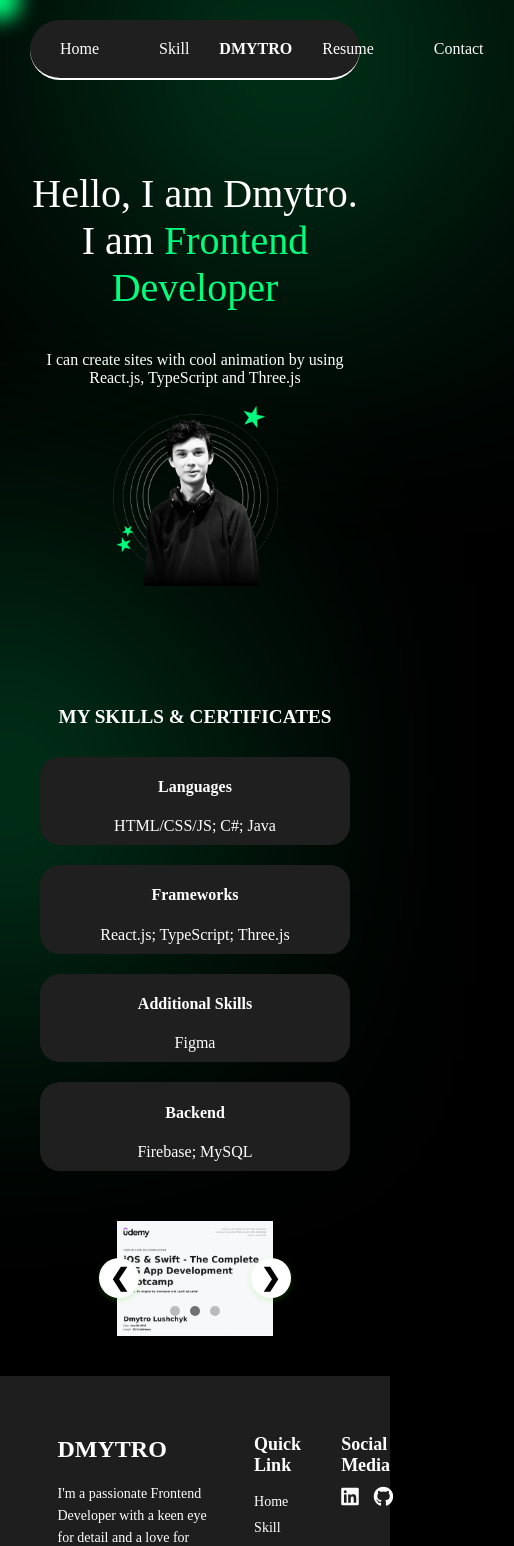
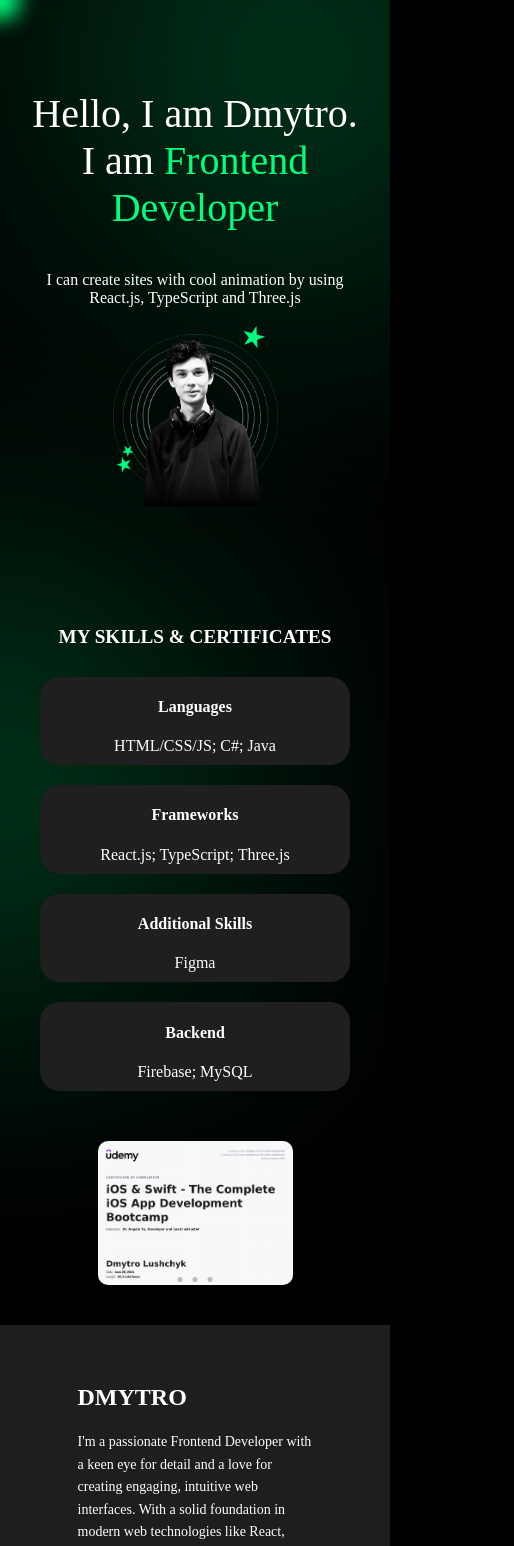
Before and after one commit to beltyz/portfolio_React, a React (Create React App) app: page / in a window 390 px wide. Shown: the top 1546 px of the page, 514 px wide, since content can reach past the window. Built offline with nearby package versions, Linux system fonts and the light colour scheme.

Commit message:
create responsive design to footer and image slider

```diff
--- a/src/Components/ImageSlider.css
+++ b/src/Components/ImageSlider.css
@@ -72,7 +72,7 @@
   /* Dots indicator at the bottom */
   .dots {
     position: absolute;
-    bottom: 20px;
+    bottom: 2%;
     left: 50%;
     transform: translateX(-50%);
     display: flex;
@@ -93,3 +93,31 @@
   .active-dot {
     background-color: #717171;
   }
+  @media screen and (max-width: 757px) {
+    .prev
+    {
+        display: none;
+    }
+    .next
+    {
+        display: none;
+    }
+    .dot {
+        cursor: pointer;
+        height: 5px;
+        width: 5px;
+        margin: 0 5px;
+        background-color: #bbb;
+        border-radius: 50%;
+        display: inline-block;
+        transition: background-color 0.6s ease;
+      }
+      .slider-image {
+        width: 100%; /* Adjust the width (for example, 60% of the container width) */
+        height: auto; /* Maintain aspect ratio by setting height to auto */
+        object-fit: contain; /* Ensure the image scales without distortion */
+        margin: auto; /* Center the image */
+        margin: 0px;
+      }
+
+  }
--- a/src/Components/NavBar.css
+++ b/src/Components/NavBar.css
@@ -9,6 +9,10 @@
     background-color: #1f1f1f;
     border-bottom: 2px solid white; */
 
+  }
+  .burgerMenu
+  {
+    display: none;
   }
 
   .navbar-menu {
@@ -43,3 +47,14 @@
     color: #ffff;
    font-weight:bold ;
   }
+@media screen and (max-width: 757px) {
+  .navbar
+  {
+    display:none;
+
+  }
+  /* .burgerMenu
+  {
+    display: block;
+  } */
+}
--- a/src/Components/NavBar.jsx
+++ b/src/Components/NavBar.jsx
@@ -14,7 +14,15 @@ export default function NavBar()
                         <li><a href="#contact" className='navBarItem'>Contact</a></li>
                     </ul>
                 </nav>
-
+                <nav className='burgerMenu'>
+                    <ul id='menu'>
+                    <a href="#"><li>Home</li></a>
+                        <a href="#"><li>About</li></a>
+                        <a href="#"><li>Info</li></a>
+                        <a href="#"><li>Contact</li></a>
+                        <a href="https://erikterwan.com/" ></a>
+                    </ul>
+                </nav>
             </div>
         </header>
       );
--- a/src/footer/footer.css
+++ b/src/footer/footer.css
@@ -11,11 +11,13 @@
     justify-content: space-around;
     width: 90%;
     max-width: 1200px;
+    flex-wrap:wrap;
   }
 
   .footer-section {
+
     flex: 1;
-    margin: 0 20px;
+    margin: 0 40px;
   }
 
   .footer-logo {
```
